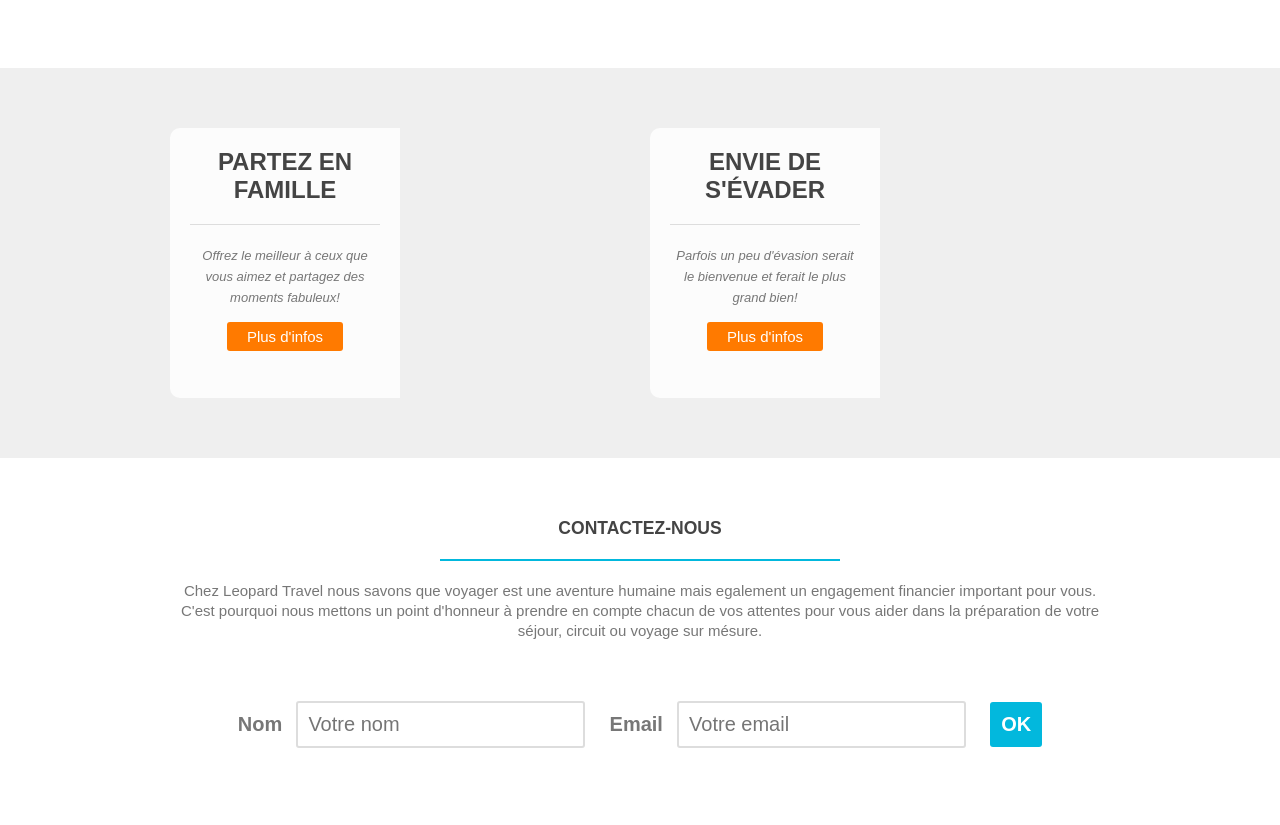
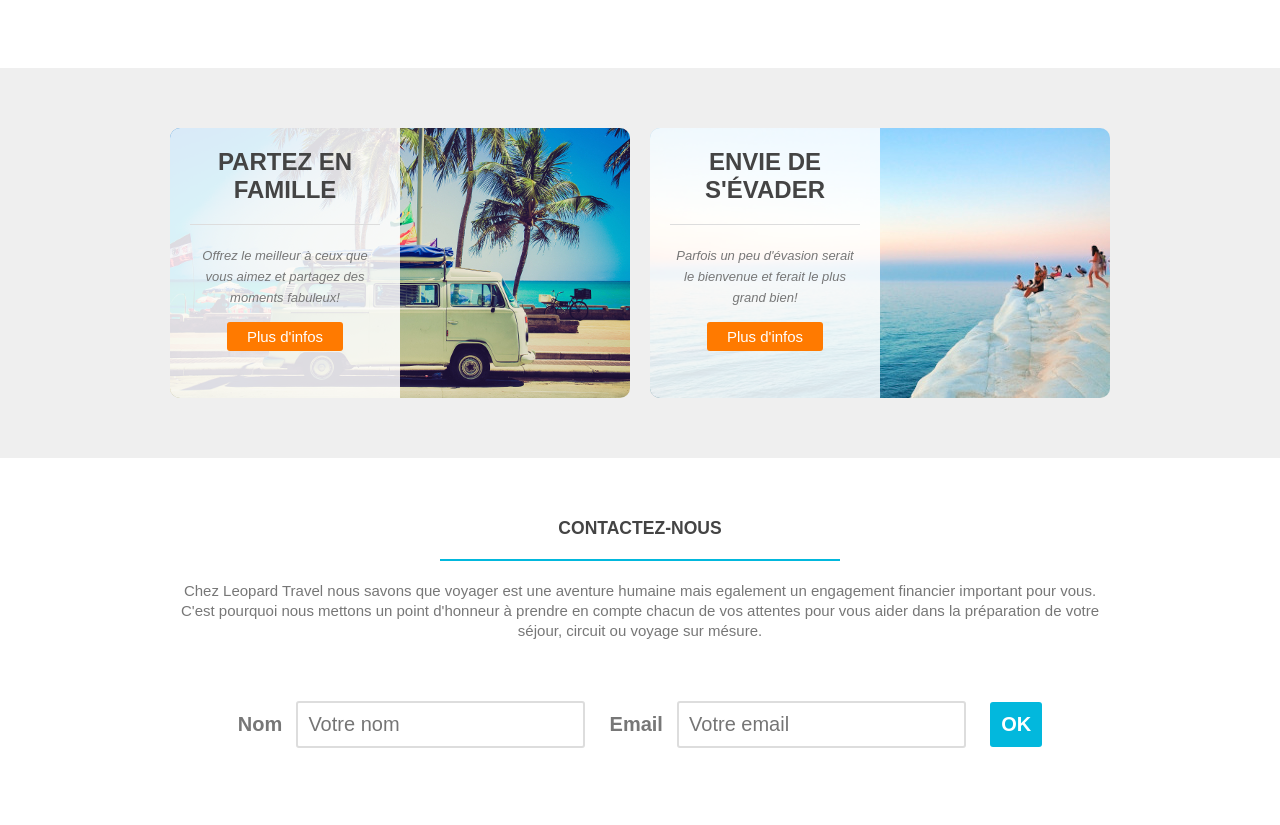
Before and after one commit to Lejeunesage/Akanni-Tourisme, a plain HTML site: page index.html in a window 1280 px wide. Shown: the part 1080-1905 px from the top of the page. Drawn offline with Linux system fonts and the light colour scheme; files whose address does not match are found by name.

Commit message:
Update index.html

```diff
--- a/index.html
+++ b/index.html
@@ -56,7 +56,7 @@
 
         <section id="possibilities">
             <div class="wrapper">
-                <article style="background-image: url('image/article-image-1.jpg');">
+                <article style="background-image: url('article-image-1.jpg');">
                     <div class="overlay">
                         <h4> Partez en famille</h4>
                         <p><small>Offrez le meilleur à ceux que vous aimez et
@@ -68,7 +68,7 @@
 
                 </article>
 
-                <article style="background-image: url('image/article-image-2.jpg');">
+                <article style="background-image: url('article-image-2.jpg');">
                     <div class="overlay">
                         <h4> Envie de s'évader</h4>
                         <p><small>Parfois un peu d'évasion serait le bienvenue
```
